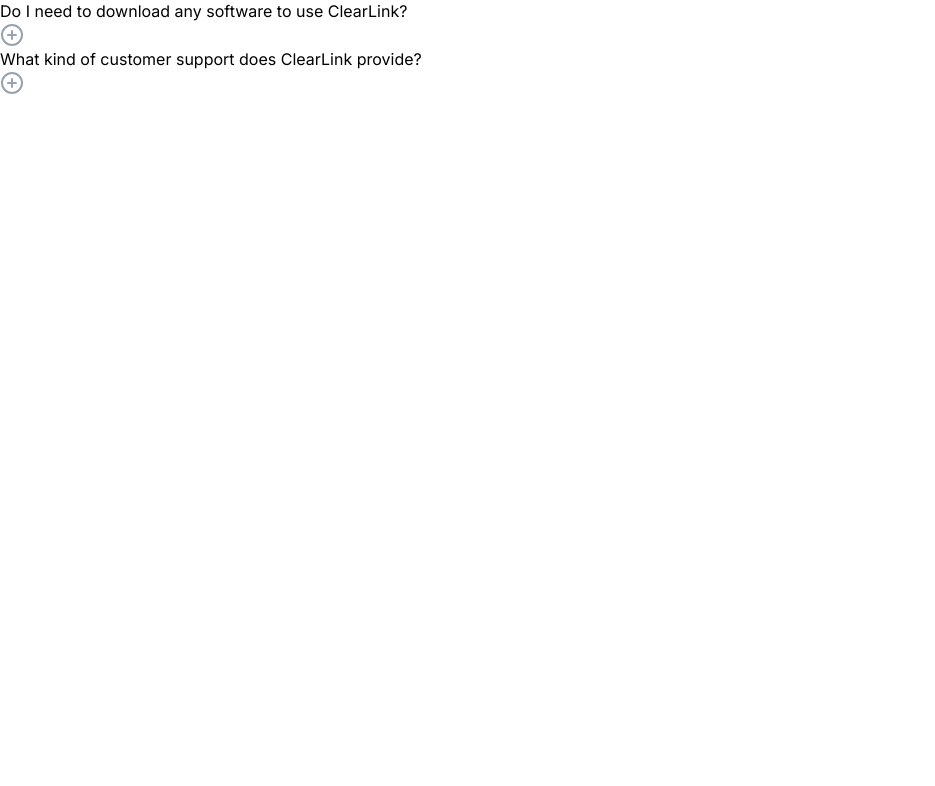
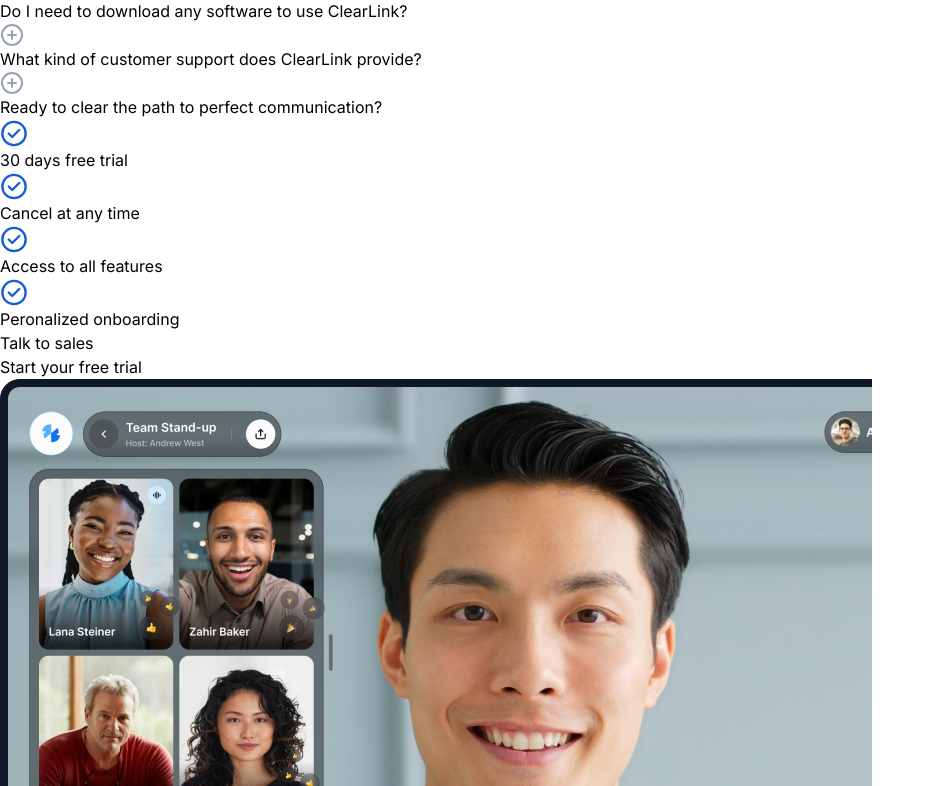
Before and after one commit to fantee-hub/clearLink, a Next.js app: page / in a window 1280 px wide. Shown: the part 4834-5620 px from the top of the page, without its empty margins (0-935 px from the left). Before the commit the page ends 4929 px from the top, so only its background shows below. Built offline with nearby package versions, Linux system fonts and the light colour scheme.

Commit message:
feat: free trial section

```diff
--- a/pages/index.tsx
+++ b/pages/index.tsx
@@ -1,5 +1,6 @@
 import ClearlinkAdvantage from "@/src/Components/ClearlinkAdvantage";
 import Faqs from "@/src/Components/Faqs";
+import FreeTrial from "@/src/Components/FreeTrial";
 import Hero from "@/src/Components/Hero";
 import Sponsors from "@/src/Components/Sponsors";
 import Testimonies from "@/src/Components/Testimonies";
@@ -12,6 +13,7 @@
       <ClearlinkAdvantage />
       <Testimonies />
       <Faqs />
+      <FreeTrial />
     </main>
   );
 }
--- /dev/null
+++ b/src/Components/FreeTrial/index.tsx
@@ -0,0 +1,58 @@
+import React from "react";
+
+const FreeTrial = () => {
+  return (
+    <section className="max-w-[1572px] 2xl:mx-auto mx-auto relative py-[96px]">
+      <div className="flex items-center justify-between gap-[125px]">
+        <div className="pl-10 max-w-[660px]">
+          <div className="text-gray-900 text-5xl font-semibold leading-[60px] tracking-[-0.96px]">
+            Ready to clear the path to perfect communication?
+          </div>
+          <div className="pt-8 flex flex-col gap-5">
+            <div className="flex items-center gap-3 text-slate-600 text-2xl">
+              <span>
+                <img src="/assets/icons/check-circle.svg" alt="" />
+              </span>
+              <span>30 days free trial</span>
+            </div>
+            <div className="flex items-center gap-3 text-slate-600 text-2xl">
+              <span>
+                <img src="/assets/icons/check-circle.svg" alt="" />
+              </span>
+              <span>Cancel at any time</span>
+            </div>
+            <div className="flex items-center gap-3 text-slate-600 text-2xl">
+              <span>
+                <img src="/assets/icons/check-circle.svg" alt="" />
+              </span>
+              <span>Access to all features</span>
+            </div>
+            <div className="flex items-center gap-3 text-slate-600 text-2xl">
+              <span>
+                <img src="/assets/icons/check-circle.svg" alt="" />
+              </span>
+              <span>Peronalized onboarding</span>
+            </div>
+          </div>
+          <div className="pt-10 flex items-center gap-2">
+            <div>
+              <button className="w-36 h-12 bg-white rounded-full shadow border border-gray-400 flex items-center justify-center outline-none text-gray-900">
+                Talk to sales
+              </button>
+            </div>
+            <div>
+              <button className="w-48 h-12 bg-blue-700 rounded-full shadow border border-gray-400 flex items-center justify-center outline-none text-white">
+                Start your free trial
+              </button>
+            </div>
+          </div>
+        </div>
+        <div className="">
+          <img src="/assets/images/screen mockup.png" alt="screen mockup" />
+        </div>
+      </div>
+    </section>
+  );
+};
+
+export default FreeTrial;
```
